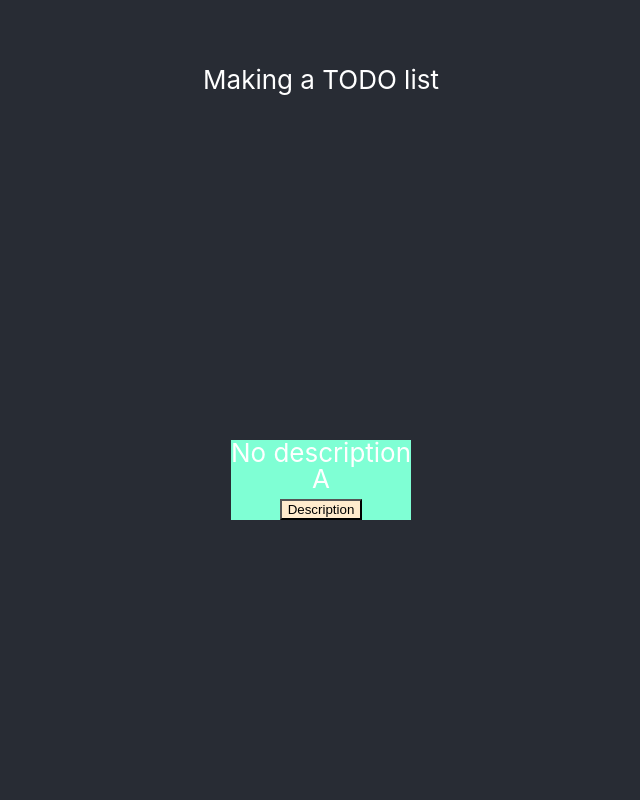
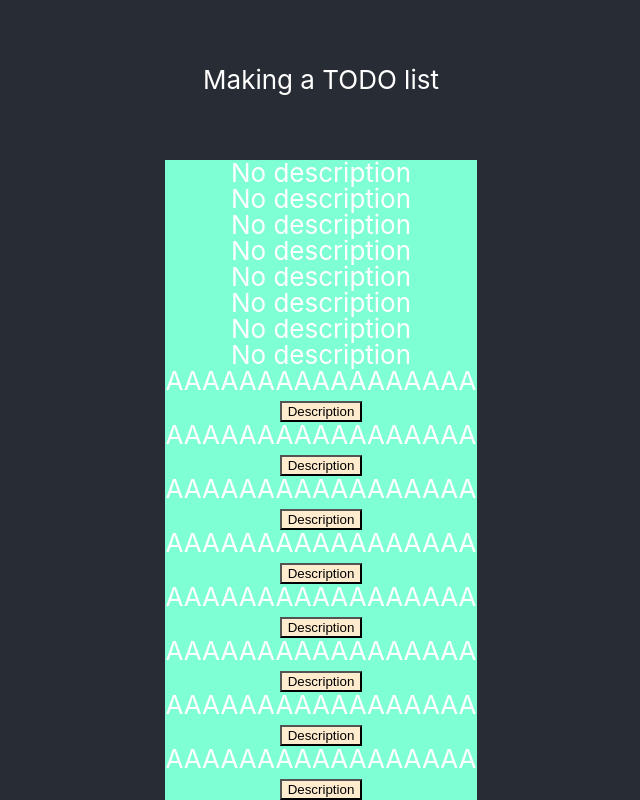
Before and after one commit to CDuncan95/ts-prac, a React (Create React App) app: page / in a window 1280 px wide. Shown: the whole page, without its empty margins (319-959 px from the left). Built offline with nearby package versions, Linux system fonts and the light colour scheme.

Commit message:
More items in mock api data

```diff
--- a/src/apis/temp.ts
+++ b/src/apis/temp.ts
@@ -16,7 +16,77 @@ export function get() : Promise<Array<APIListItem>> {
             duration: 2
         },
         {
-            title: "A",
+            title: "No description",
+            startDate: new Date(),
+            duration: 2
+        },
+        {
+            title: "No description",
+            startDate: new Date(),
+            duration: 2
+        },
+        {
+            title: "No description",
+            startDate: new Date(),
+            duration: 2
+        },
+        {
+            title: "No description",
+            startDate: new Date(),
+            duration: 2
+        },
+        {
+            title: "No description",
+            startDate: new Date(),
+            duration: 2
+        },
+        {
+            title: "No description",
+            startDate: new Date(),
+            duration: 2
+        },
+        {
+            title: "No description",
+            startDate: new Date(),
+            duration: 2
+        },
+        {
+            title: "AAAAAAAAAAAAAAAAA",
+            description: "this is A",
+            startDate: new Date()
+        },
+        {
+            title: "AAAAAAAAAAAAAAAAA",
+            description: "this is A",
+            startDate: new Date()
+        },
+        {
+            title: "AAAAAAAAAAAAAAAAA",
+            description: "this is A",
+            startDate: new Date()
+        },
+        {
+            title: "AAAAAAAAAAAAAAAAA",
+            description: "this is A",
+            startDate: new Date()
+        },
+        {
+            title: "AAAAAAAAAAAAAAAAA",
+            description: "this is A",
+            startDate: new Date()
+        },
+        {
+            title: "AAAAAAAAAAAAAAAAA",
+            description: "this is A",
+            startDate: new Date()
+        },
+        {
+            title: "AAAAAAAAAAAAAAAAA",
+            description: "this is A",
+            startDate: new Date()
+        },
+        {
+            title: "AAAAAAAAAAAAAAAAA",
             description: "this is A",
             startDate: new Date()
         }
```
